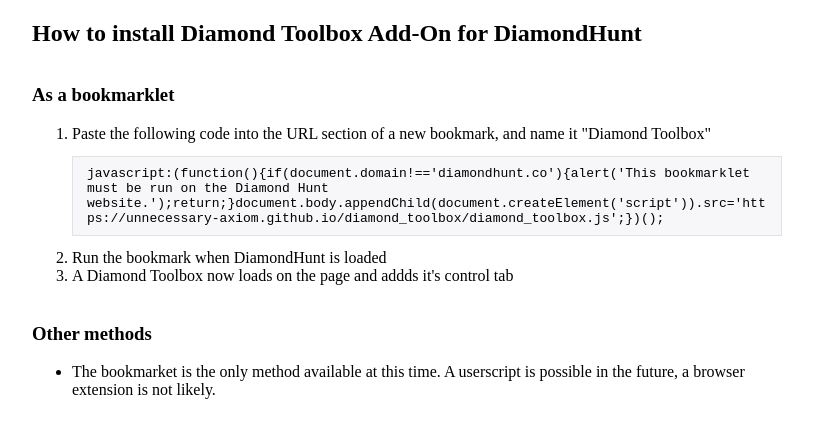
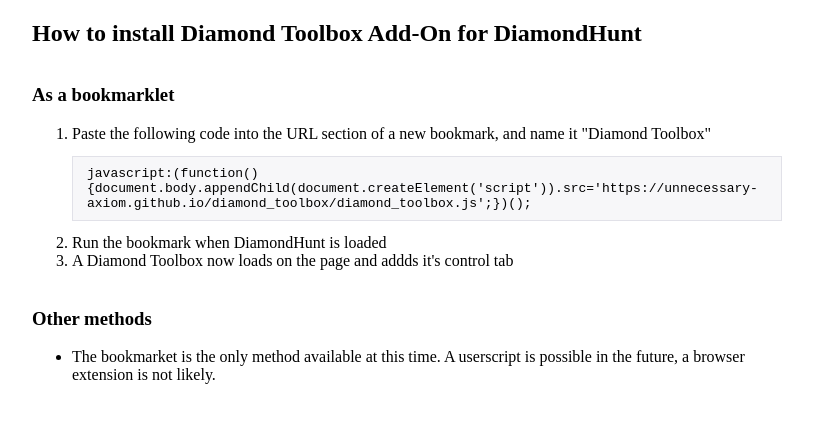
Before and after one commit to unnecessary-axiom/diamond_toolbox, a plain HTML site: page index.html in a window 1280 px wide. Shown: the whole page, without its empty margins (233-1046 px from the left). Drawn offline with Linux system fonts and the light colour scheme.

Commit message:
removed domain check in bookmarklet

```diff
--- a/index.html
+++ b/index.html
@@ -29,7 +29,7 @@
 		<ol>
 			<li>
 				Paste the following code into the URL section of a new bookmark, and name it "Diamond Toolbox"
-				<pre>javascript:(function(){if(document.domain!=='diamondhunt.co'){alert('This bookmarklet must be run on the Diamond Hunt website.');return;}document.body.appendChild(document.createElement('script')).src='https://unnecessary-axiom.github.io/diamond_toolbox/diamond_toolbox.js';})();</pre>
+				<pre>javascript:(function(){document.body.appendChild(document.createElement('script')).src='https://unnecessary-axiom.github.io/diamond_toolbox/diamond_toolbox.js';})();</pre>
 			</li>
 			<li>Run the bookmark when DiamondHunt is loaded</li>
 			<li>A Diamond Toolbox now loads on the page and addds it's control tab</li>
```
